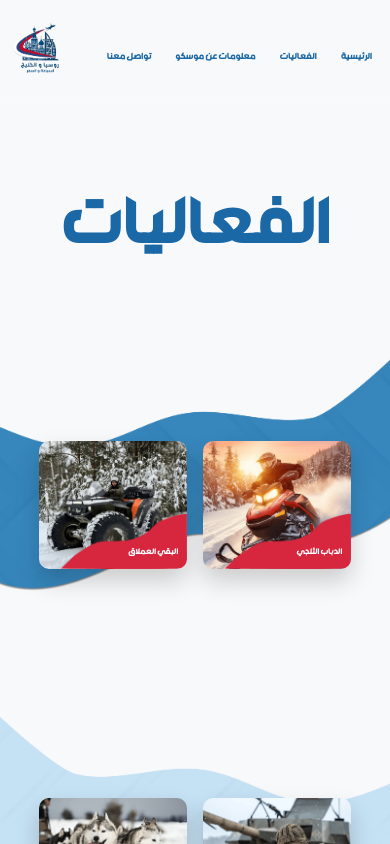
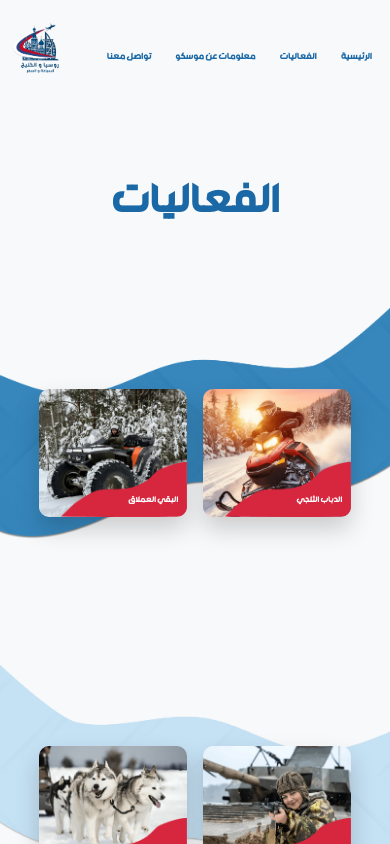
Before and after one commit to zhraaali/Russia, a React (Create React App) app: page /activity in a window 390 px wide. Shown: the top 844 px of the page. Built offline with nearby package versions, Linux system fonts and the light colour scheme.

Commit message:
font size of activites

```diff
--- a/src/components/ActivitiesSection/ActivitiesSection.css
+++ b/src/components/ActivitiesSection/ActivitiesSection.css
@@ -22,6 +22,13 @@
     margin-top: 10rem;
     top: 3em;
   }
+
+@media (max-width:600px){
+  .activities-title{
+    font-size: 2.5em;
+  }
+}
+
 @media (max-width:400px){
   .activities-title{
     top: 0em;
```
